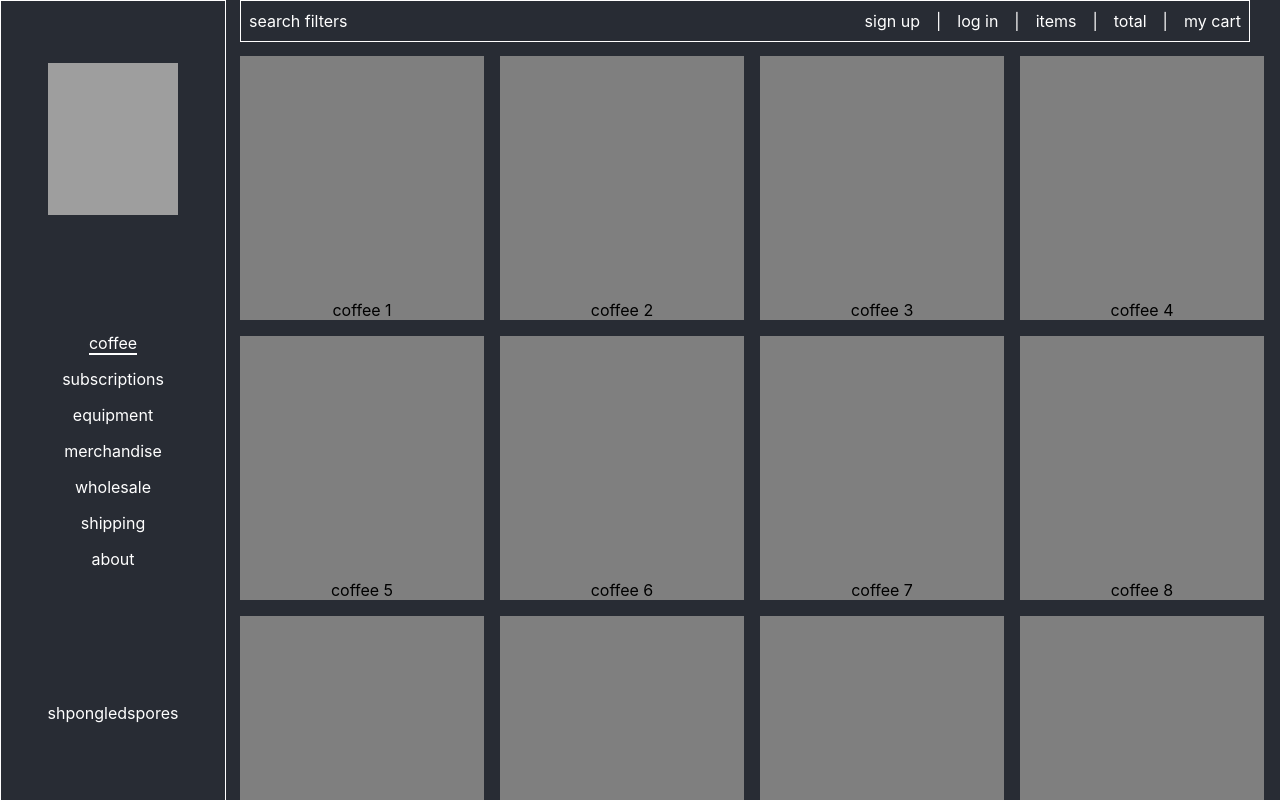
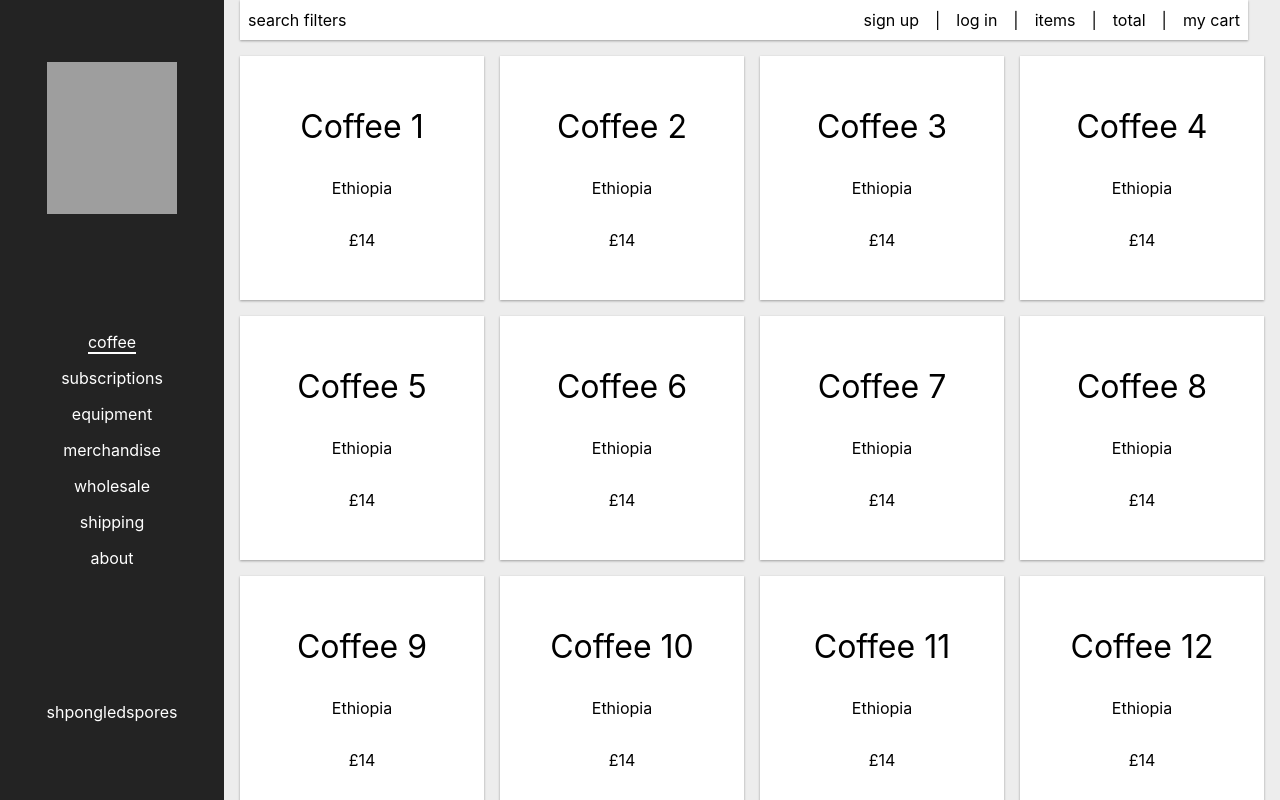
Before and after one commit to hjfcook/octopus_coffee_frontend, a React (Create React App) app: page / in a window 1280 px wide. Built offline with nearby package versions, Linux system fonts and the light colour scheme; grey boxes are pictures that could not be loaded.

Commit message:
continued developing coffee page with products

```diff
--- a/src/App.css
+++ b/src/App.css
@@ -4,7 +4,11 @@ html, body {
 
 .App {
   text-align: center;
-  background-color: #282c34;
+  /* background-color: #282c34; */
+  /* background-color: #c1c1c1; */
+  /* background-color: #D3D3D3; */
+  background-color: #ededed;
+  /* background-color: white; */
   height: 100vh;
   margin: 0;
   overflow: auto;
--- a/src/Components/Header/Header.module.css
+++ b/src/Components/Header/Header.module.css
@@ -1,6 +1,8 @@
 .header {
-    border: 1px solid white;
-    color: white;
+    /* border: 1px solid white; */
+    background-color: white;
+    /* color: white; */
+    color: black;
     margin-left: 15rem;
     width: calc(100% - 15rem - 2rem);
     height: 2.5rem;
@@ -9,6 +11,8 @@
     align-items: center;
     position: fixed;
     top: 0;
+    box-shadow: rgba(0, 0, 0, 0.12) 0px 1px 3px, rgba(0, 0, 0, 0.24) 0px 1px 2px;
+    z-index: 1;
 }
 
 .header ul {
--- a/src/Components/Navbar/Navbar.module.css
+++ b/src/Components/Navbar/Navbar.module.css
@@ -1,5 +1,5 @@
 .sidebar {
-  border: 1px solid white;
+  /* border: 1px solid white; */
   width: 14rem;
   height: 100%;
   position: fixed;
@@ -9,6 +9,7 @@
   flex-direction: column;
   align-items: center;
   justify-content: space-evenly;
+  background-color: #232323;
 }
 
 .sidebar ul {
--- a/src/Pages/Coffee/Coffee.js
+++ b/src/Pages/Coffee/Coffee.js
@@ -2,58 +2,24 @@ import styles from './Coffee.module.css'
 import Header from '../../Components/Header/Header.js'
 
 function CoffeePage() {
+  const coffeeList = [];
+  for (let i = 0; i < 15; i++) {
+    coffeeList.push(
+      <div className={styles.coffeeSlot}>
+        <div className={styles.coffeeInfo}>
+          <div className={styles.coffeeName}>Coffee {i+1}</div>
+          <div>Ethiopia</div>
+          <div>£14</div>
+        </div>
+      </div>
+    );
+  }
+
   return (
     <div>
       <Header />
       <div className={styles.coffeeSelection}>
-                <div className={styles.coffeeSlot}>
-                    coffee 1
-                </div>
-                <div className={styles.coffeeSlot}>
-                    coffee 2
-                </div>
-                <div className={styles.coffeeSlot}>
-                    coffee 3
-                </div>
-                <div className={styles.coffeeSlot}>
-                    coffee 4
-                </div>
-                <div className={styles.coffeeSlot}>
-                    coffee 5
-                </div>
-                <div className={styles.coffeeSlot}>
-                    coffee 6
-                </div>
-                <div className={styles.coffeeSlot}>
-                    coffee 7
-                </div>
-                <div className={styles.coffeeSlot}>
-                    coffee 8
-                </div>
-                <div className={styles.coffeeSlot}>
-                    coffee 9
-                </div>
-                <div className={styles.coffeeSlot}>
-                    coffee 10
-                </div>
-                <div className={styles.coffeeSlot}>
-                    coffee 11
-                </div>
-                <div className={styles.coffeeSlot}>
-                    coffee 12
-                </div>
-                <div className={styles.coffeeSlot}>
-                    coffee 13
-                </div>
-                <div className={styles.coffeeSlot}>
-                    coffee 14
-                </div>
-                <div className={styles.coffeeSlot}>
-                    coffee 15
-                </div>
-                <div className={styles.coffeeSlot}>
-                    coffee 16
-                </div>
+        {coffeeList}
       </div>
       <div>footer</div>
     </div>
--- a/src/Pages/Coffee/Coffee.module.css
+++ b/src/Pages/Coffee/Coffee.module.css
@@ -10,7 +10,15 @@
   /* border: 1px solid white; */
   width: 100%;
   height: 100%;
-    background-color: rgb(127,127,127);
+  /* background-color: rgb(127,127,127); */
+  background-color: white;
+  /* background-image: url('https://source.unsplash.com/PX1IrPsimHE');
+  background-size: cover; */
+  /* box-shadow: rgba(50, 50, 93, 0.25) 0px 2px 5px -1px, rgba(0, 0, 0, 0.3) 0px 1px 3px -1px; */
+  box-shadow: rgba(0, 0, 0, 0.12) 0px 1px 3px, rgba(0, 0, 0, 0.24) 0px 1px 2px;
+  position: relative;
+  display: flex;
+  justify-content: center;
 }
 
 .coffeeSlot::before {
@@ -18,3 +26,16 @@
   display: block;
   padding-top: 100%;
 }
+
+.coffeeInfo {
+  /* position: absolute; */
+  /* top: 0; */
+  display: flex;
+  flex-direction: column;
+  justify-content: center;
+  gap: 2rem;
+}
+
+.coffeeName {
+  font-size: 32px;
+}
```
Lines whose indentation alone changed are shown as unchanged.
